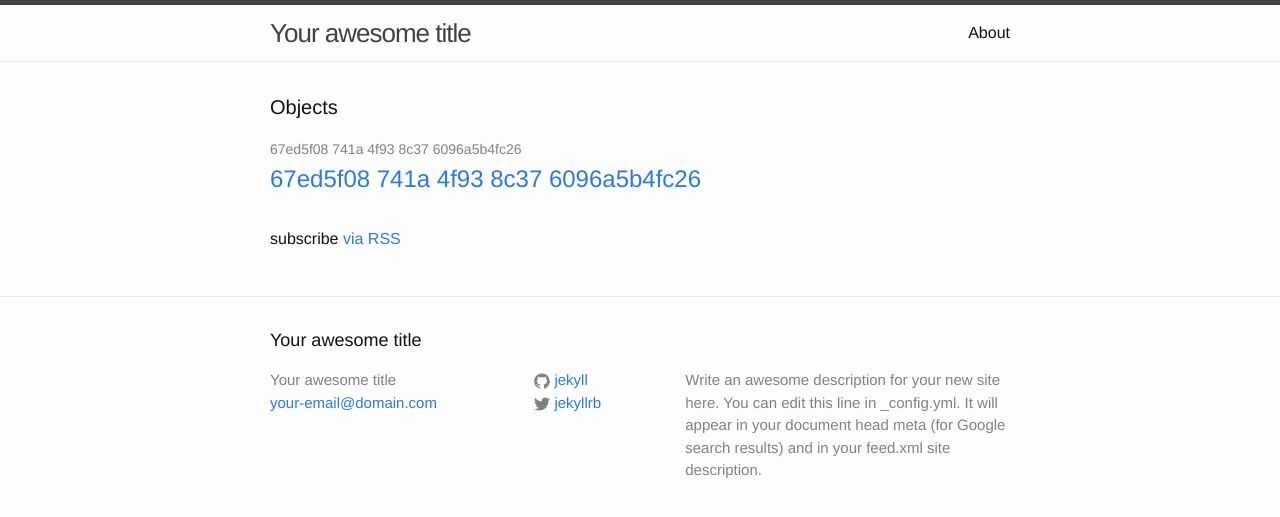
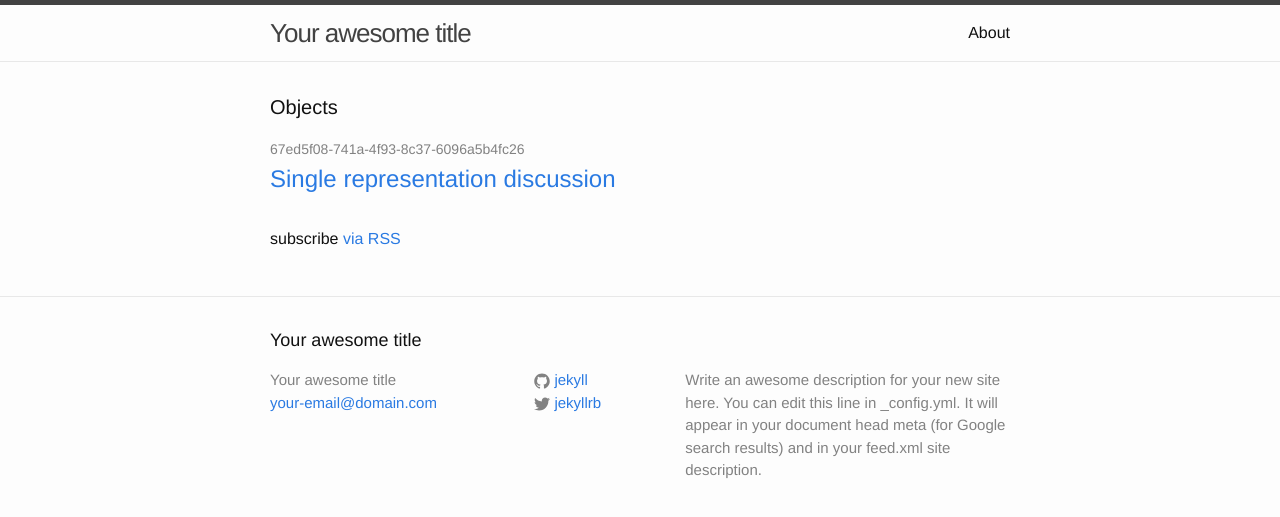
Before and after one commit to jlapolla/blog, a Jekyll site: the page built from objects.html, in a window 1280 px wide. Shown: the top 517 px of the page. Built offline with Jekyll 4.4.1, drawn with Linux system fonts in a browser that asks for light colours.

Commit message:
Using object title in object listing
- Makes things nicer.

```diff
--- a/_objects/67ed5f08-741a-4f93-8c37-6096a5b4fc26.md
+++ b/_objects/67ed5f08-741a-4f93-8c37-6096a5b4fc26.md
@@ -1,4 +1,6 @@
 ---
+uuid: 67ed5f08-741a-4f93-8c37-6096a5b4fc26
+title: Single representation discussion
 ---
 
 # Single representation discussion
--- a/objects.html
+++ b/objects.html
@@ -9,7 +9,7 @@ layout: default
   <ul class="post-list">
     {% for object in site.objects %}
       <li>
-        <span class="post-meta">{{ object.title }}</span>
+        <span class="post-meta">{{ object.uuid }}</span>
 
         <h2>
           <a class="post-link" href="{{ object.url | prepend: site.baseurl }}">{{ object.title }}</a>
```
